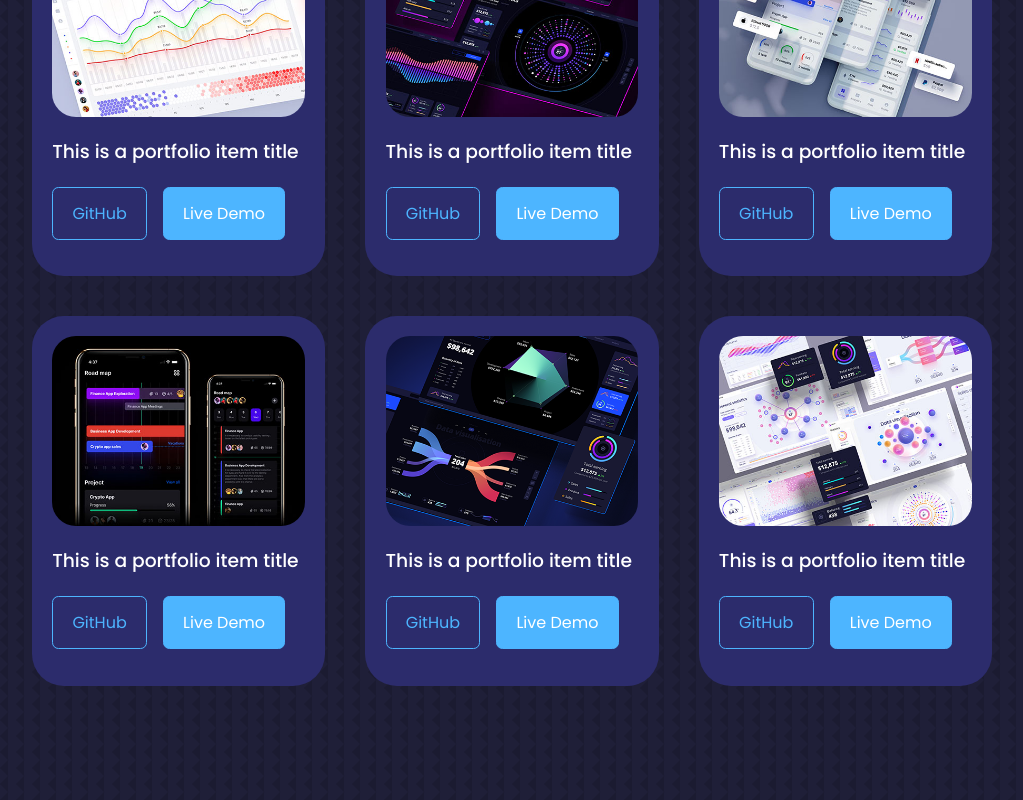
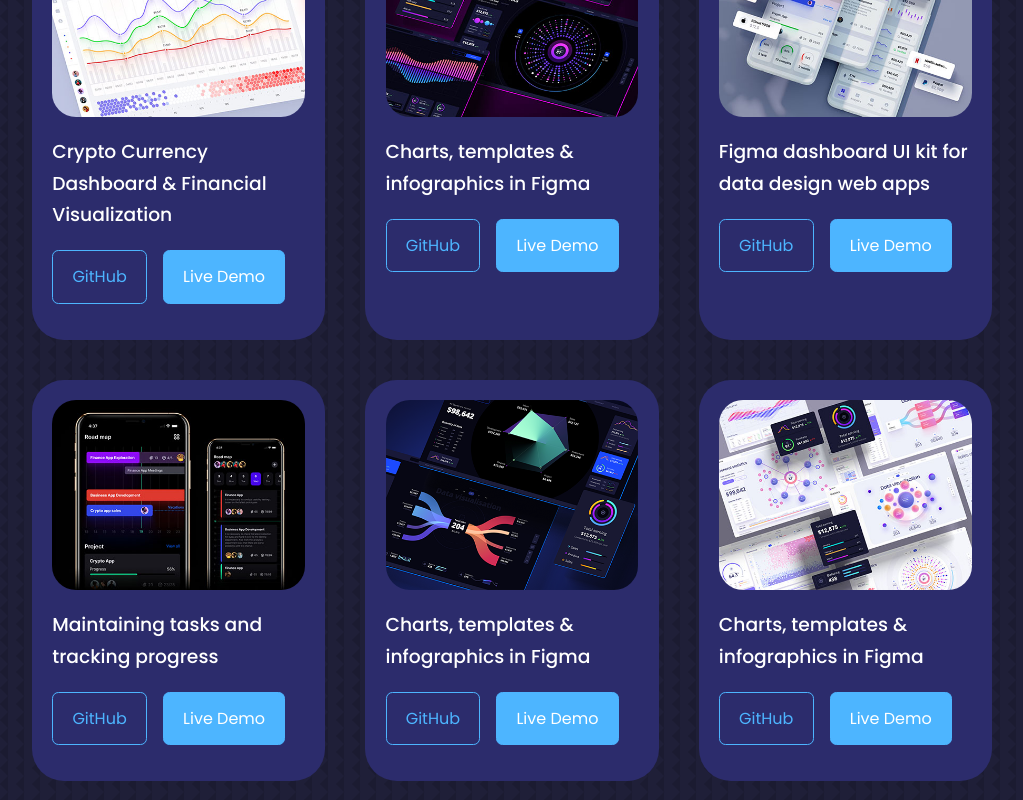
Before and after one commit to stefhone/react-portfolio-testing-1, a React (Create React App) app: page / in a window 1280 px wide. Shown: the part 3320-4120 px from the top of the page, without its empty margins (128-1151 px from the left). Built offline with nearby package versions, Linux system fonts and the light colour scheme.

Commit message:
Portfolio Component part 4 - data array destructur

```diff
--- a/src/components/portfolio/Portfolio.jsx
+++ b/src/components/portfolio/Portfolio.jsx
@@ -7,6 +7,51 @@
 import IMG5 from '../../assets/portfolio5.png'
 import IMG6 from '../../assets/portfolio6.jpg'
 
+const data = [
+  {
+    id: 1,
+    image: IMG1,
+    title: 'Crypto Currency Dashboard & Financial Visualization',
+    github: 'https://github.com',
+    demo: 'https://dribble.com'
+  },
+  {
+    id: 2,
+    image: IMG2,
+    title: 'Charts, templates & infographics in Figma',
+    github: 'https://github.com',
+    demo: 'https://dribble.com'
+  },
+  {
+    id: 3,
+    image: IMG3,
+    title: 'Figma dashboard UI kit for data design web apps',
+    github: 'https://github.com',
+    demo: 'https://dribble.com'
+  },
+  {
+    id: 4,
+    image: IMG4,
+    title: 'Maintaining tasks and tracking progress',
+    github: 'https://github.com',
+    demo: 'https://dribble.com'
+  },
+  {
+    id: 5,
+    image: IMG5,
+    title: 'Charts, templates & infographics in Figma',
+    github: 'https://github.com',
+    demo: 'https://dribble.com'
+  },
+  {
+    id: 6,
+    image: IMG6,
+    title: 'Charts, templates & infographics in Figma',
+    github: 'https://github.com',
+    demo: 'https://dribble.com'
+  },
+]
+
 const Portfolio = () => {
   return (
     <section id="portfolio">
@@ -14,78 +59,24 @@
       <h2>Portfolio</h2>
 
       <div className="container portfolio__container">
-        <article className="portfolio__item">
-          <div className="portfolio__item-image">
-            <img src={IMG1} alt="" />
-          </div>
+        {
+          data.map(({id, image, title, github, demo}) => {
+            return(
+            <article key={id} className="portfolio__item">
+              <div className="portfolio__item-image">
+                <img src={image} alt={title} />
+              </div>
 
-          <h3>This is a portfolio item title</h3>
+              <h3>{title}</h3>
 
-          <div className="portfolio__item-cta">
-            <a href="https://github.com" className="btn">GitHub</a>
-            <a href="https://dribbble.com/Alien_pixels" className="btn btn-primary" target='_blank'>Live Demo</a>
-          </div>
-        </article>
-        <article className="portfolio__item">
-          <div className="portfolio__item-image">
-            <img src={IMG2} alt="" />
-          </div>
-
-          <h3>This is a portfolio item title</h3>
-
-          <div className="portfolio__item-cta">
-            <a href="https://github.com" className="btn">GitHub</a>
-            <a href="https://dribbble.com/Alien_pixels" className="btn btn-primary" target='_blank'>Live Demo</a>
-          </div>
-        </article>
-        <article className="portfolio__item">
-          <div className="portfolio__item-image">
-            <img src={IMG3} alt="" />
-          </div>
-
-          <h3>This is a portfolio item title</h3>
-
-          <div className="portfolio__item-cta">
-            <a href="https://github.com" className="btn">GitHub</a>
-            <a href="https://dribbble.com/Alien_pixels" className="btn btn-primary" target='_blank'>Live Demo</a>
-          </div>
-        </article>
-        <article className="portfolio__item">
-          <div className="portfolio__item-image">
-            <img src={IMG4} alt="" />
-          </div>
-
-          <h3>This is a portfolio item title</h3>
-
-          <div className="portfolio__item-cta">
-            <a href="https://github.com" className="btn">GitHub</a>
-            <a href="https://dribbble.com/Alien_pixels" className="btn btn-primary" target='_blank'>Live Demo</a>
-          </div>
-        </article>
-        <article className="portfolio__item">
-          <div className="portfolio__item-image">
-            <img src={IMG5} alt="" />
-          </div>
-
-          <h3>This is a portfolio item title</h3>
-
-          <div className="portfolio__item-cta">
-            <a href="https://github.com" className="btn">GitHub</a>
-            <a href="https://dribbble.com/Alien_pixels" className="btn btn-primary" target='_blank'>Live Demo</a>
-          </div>
-        </article>
-        <article className="portfolio__item">
-          <div className="portfolio__item-image">
-            <img src={IMG6} alt="" />
-          </div>
-
-          <h3>This is a portfolio item title</h3>
-
-          <div className="portfolio__item-cta">
-            <a href="https://github.com" className="btn">GitHub</a>
-            <a href="https://dribbble.com/Alien_pixels" className="btn btn-primary" target='_blank'>Live Demo</a>
-          </div>
-        </article>
+              <div className="portfolio__item-cta">
+                <a href={github} className="btn">GitHub</a>
+                <a href={demo} className="btn btn-primary" target='_blank'>Live Demo</a>
+              </div>
+            </article>
+            )
+          })
+        }
       </div>
     </section>
   )
```
